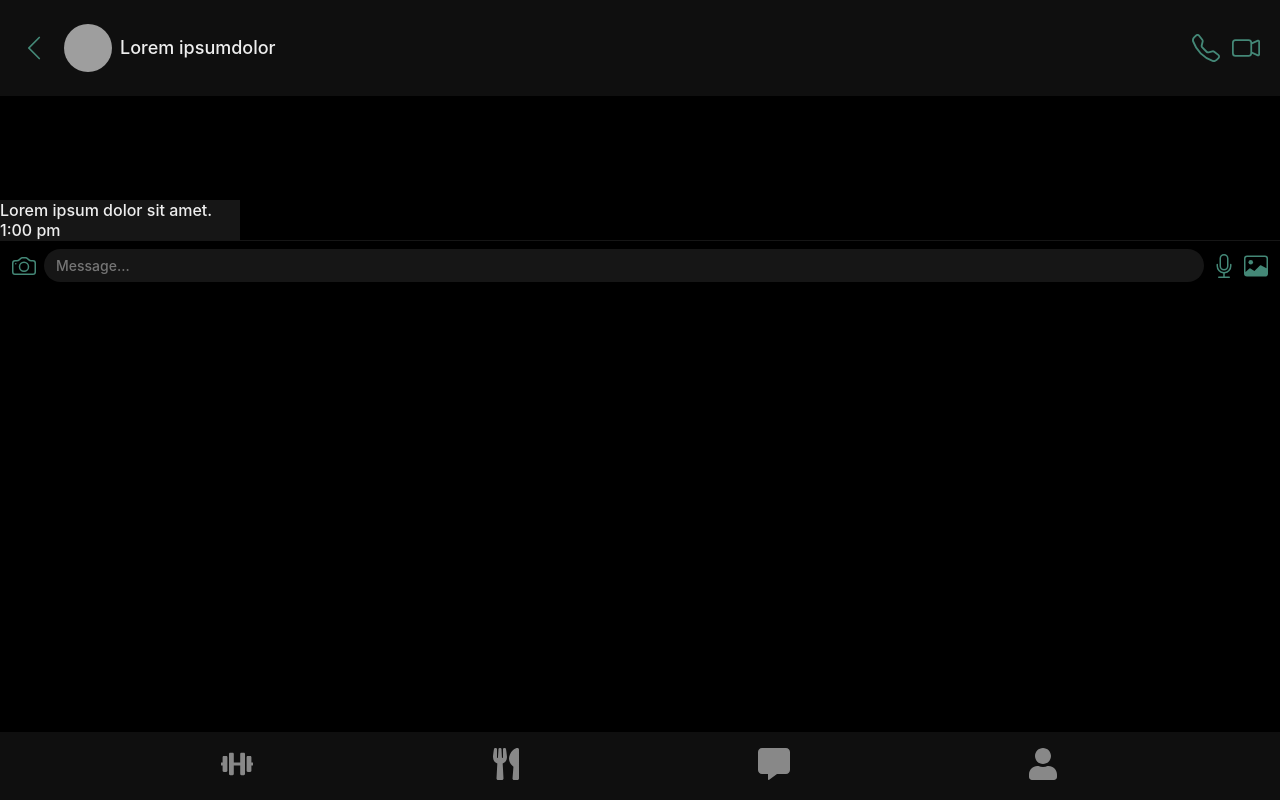
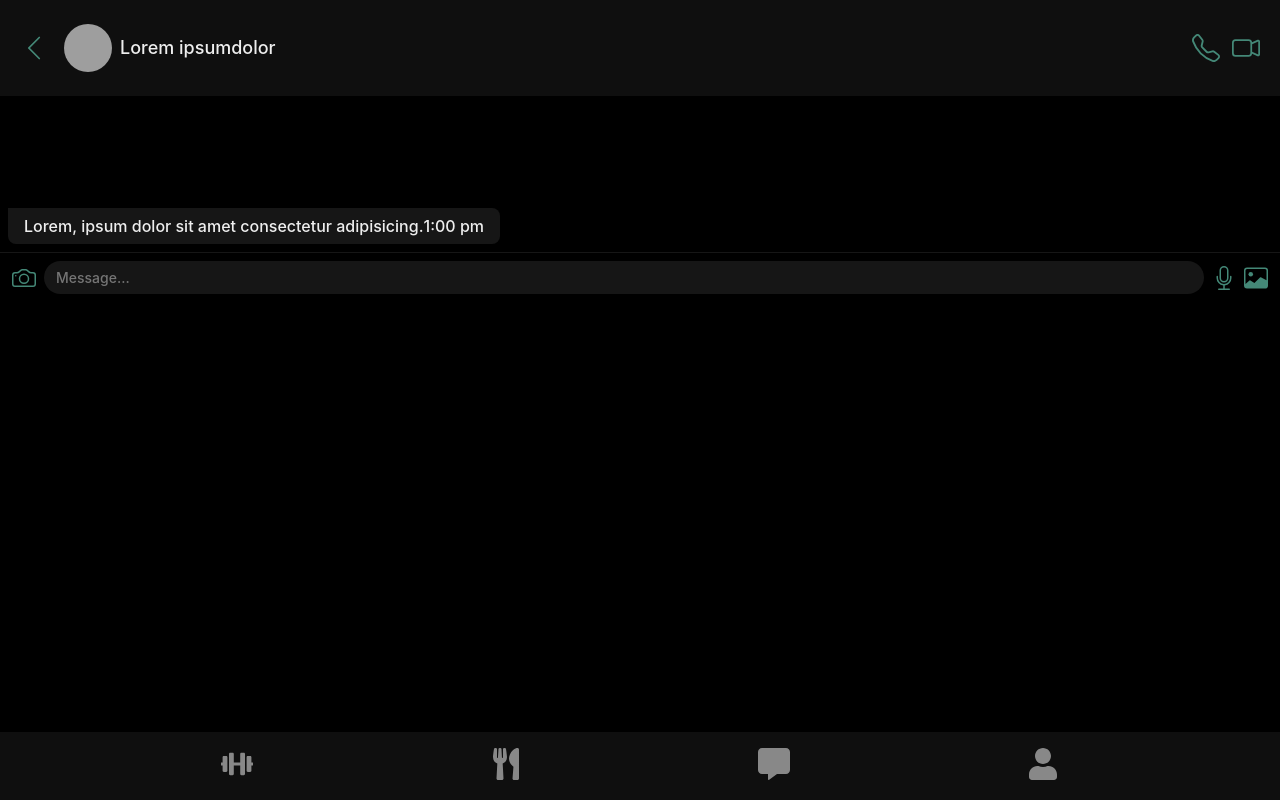
Before and after one commit to Arnav350/gojim, a React (Create React App) app: page /chat in a window 1280 px wide. Built offline with nearby package versions, Linux system fonts and the light colour scheme; grey boxes are pictures that could not be loaded.

Commit message:
worked on message

```diff
--- a/src/components/Message.tsx
+++ b/src/components/Message.tsx
@@ -5,7 +5,9 @@ function Message() {
     <div className="message">
       {true && (
         <div className="message__box">
-          <p className="message__text">Lorem ipsum dolor sit amet.</p>
+          <p className="message__text">
+            Lorem, ipsum dolor sit amet consectetur adipisicing.
+          </p>
           <p className="message__date">1:00 pm</p>
         </div>
       )}
--- a/src/pages/Chat.css
+++ b/src/pages/Chat.css
@@ -71,11 +71,24 @@
   margin-top: 200px;
 }
 
-.message__box {
-  background-color: #161616;
-  width: 240px;
+.message {
+  display: flex;
 }
 
-.message__text {}
+.message__box {
+  margin: 8px;
+  padding: 8px 16px;
+  max-width: 80%;
+  background-color: #161616;
+  border-radius: 0 8px 8px 8px;
+}
 
-.message__date {}
+.message__text {
+  min-width: 0;
+  display: inline-block;
+}
+
+.message__date {
+  display: inline-block;
+  margin-left: auto;
+}
```
